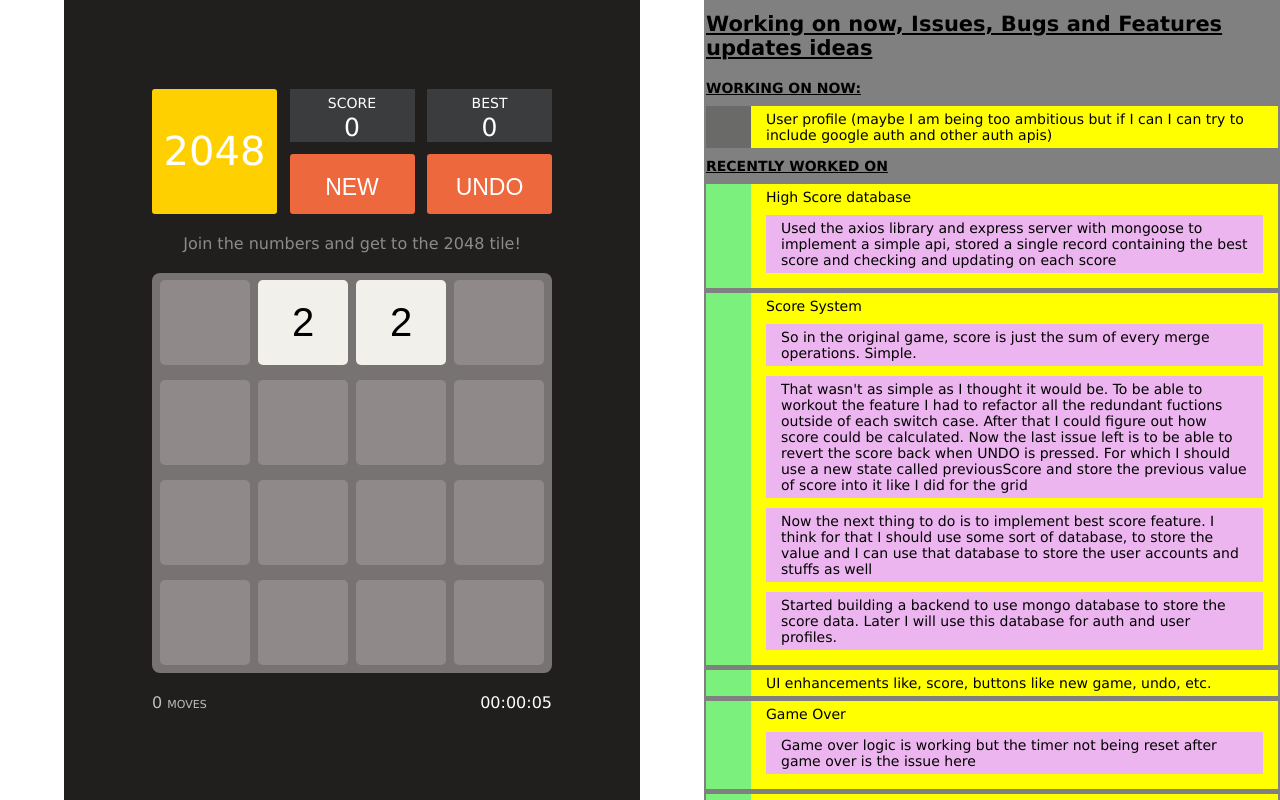
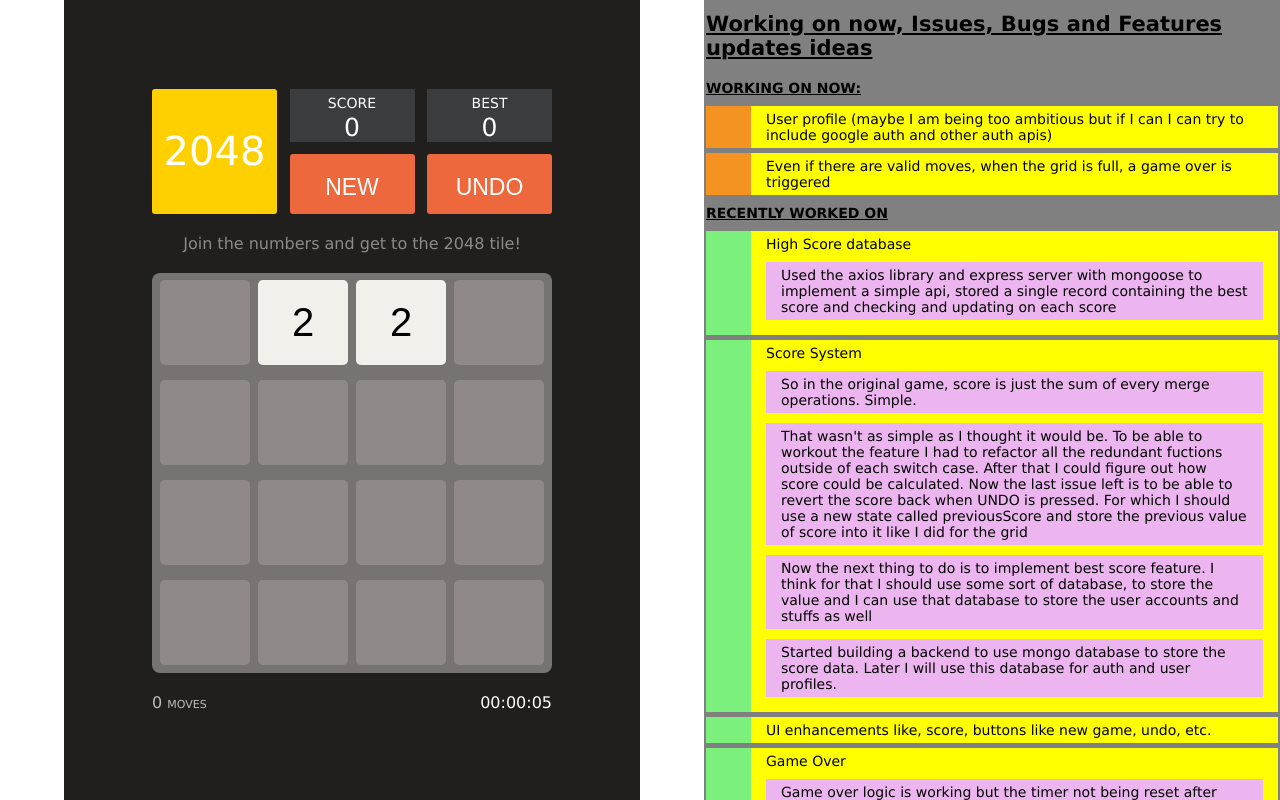
Before and after one commit to GITOOCOOL/2048, a React (Vite) app: page / in a window 1280 px wide. Built offline with nearby package versions, Linux system fonts and the light colour scheme; no server answers.

Commit message:
trying to deploy on render.com

```diff
--- a/src/components/Updates.jsx
+++ b/src/components/Updates.jsx
@@ -4,14 +4,16 @@ const Updates = () => {
         <h2>Working on now, Issues, Bugs and Features updates ideas</h2>
         <h4>WORKING ON NOW:</h4>
         <ul>
-        <li className="working on">User profile (maybe I am being too ambitious but if I can I can try to include google auth and other auth apis) </li>
+        <li className="working-on">User profile (maybe I am being too ambitious but if I can I can try to include google auth and other auth apis) </li>
 
+        <li className="working-on">Even if there are valid moves, when the grid is full, a game over is triggered</li>
 
 
         </ul>
 
         <h4>RECENTLY WORKED ON</h4>
         <ul>
+
         <li className="working-on solved">High Score database<p className="comment">Used the axios library and express server with mongoose to implement a simple api, stored a single record containing the best score and checking and updating on each score</p></li>
 
         <li className="working-on solved">Score System <p className="comment">So in the original game, score is just the sum of every merge operations. Simple.</p><p className="comment">That wasn't as simple as I thought it would be. To be able to workout the feature I had to refactor all the redundant fuctions outside of each switch case. After that I could figure out how score could be calculated. Now the last issue left is to be able to revert the score back when UNDO is pressed. For which I should use a new state called previousScore and store the previous value of score into it like I did for the grid</p><p className="comment">Now the next thing to do is to implement best score feature. I think for that I should use some sort of database, to store the value and I can use that database to store the user accounts and stuffs as well</p><p className="comment">Started building a backend to use mongo database to store the score data. Later I will use this database for auth and user profiles.</p></li>
@@ -43,10 +45,12 @@ const Updates = () => {
             <li className="solved">Another issue found, after pressing new the move count resets to 1 not 0. Seems like moves count is only becomes 0 at page refresh</li>
             <li className="solved">Another issue found, after a page refresh if we press undo, all empty tile comes</li>
             <li className="solved">Another issue found, after presseing new more than once, if we press undo, all empty tiles</li>
+            <li className="working on">Even if there are valid moves, when the grid is full, a game over is triggered</li>
         </ul>
 
         <h4>BUGS:</h4>
         <ul>
+
         <li className="solved">At this stage, while playing the game, I found one issue:
             If the tiles are in configuration like: 4 4 2 0, when I press left, the next configuration will be 8 0 2 0, but that is not desired. The next configuration should have been 8 2 0 0.
             I know where that issue is coming from, but I need to figure out something to mitigate this. In case I forget later, the issue stems from the part after I merge two tiles. In the previous code, I had reshifted the tiles again after the merge, which was correct thing to do. But when I was cleaning the code up, I just deleted that reshifting part thinking it was not necessay.</li>
@@ -56,7 +60,7 @@ const Updates = () => {
         <ul>
             <li className="working-on">UI enhancements like, score, buttons like new game, undo, etc.</li>
             <li className="working-on">Game Over</li>
-            <li className="working-on">High Score database</li>
+            <li className="working-on solved">High Score database</li>
             <li className="working on">User profile (maybe I am being too ambitious but if I can I can try to include google auth and other auth apis) </li>
             <li>Share your score screenshot button</li>
             <li>Responsive UI</li>
```
Also changed, not shown: package.json (+6 -1 lines), 1 other file (tests, documents, lock files or other folders).
